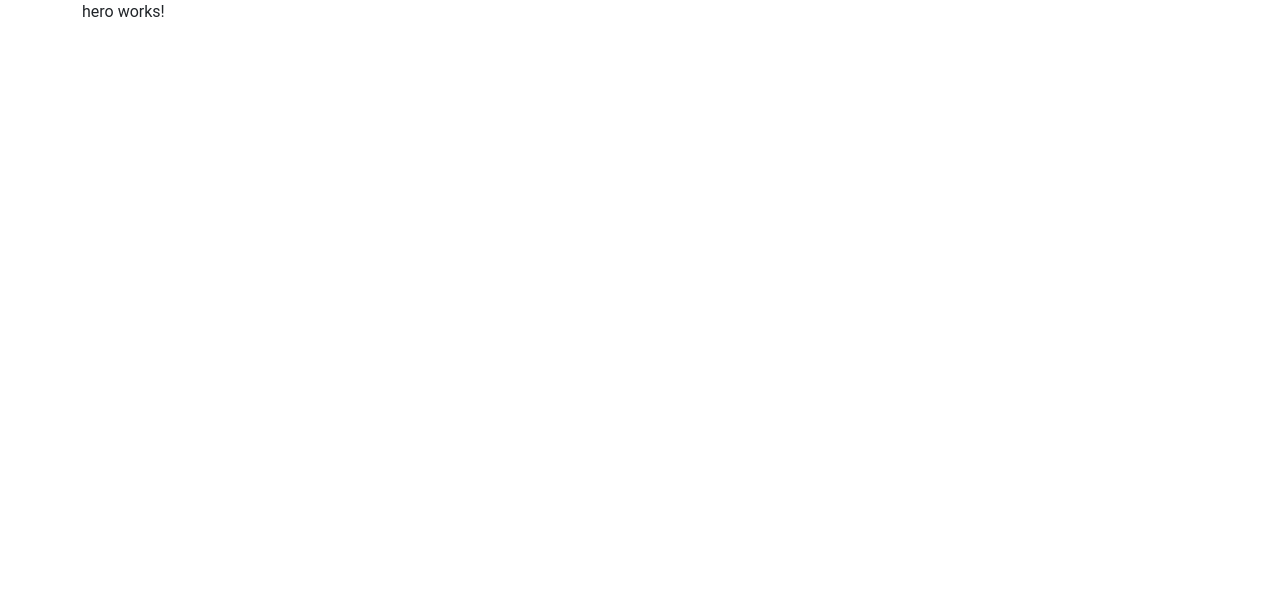
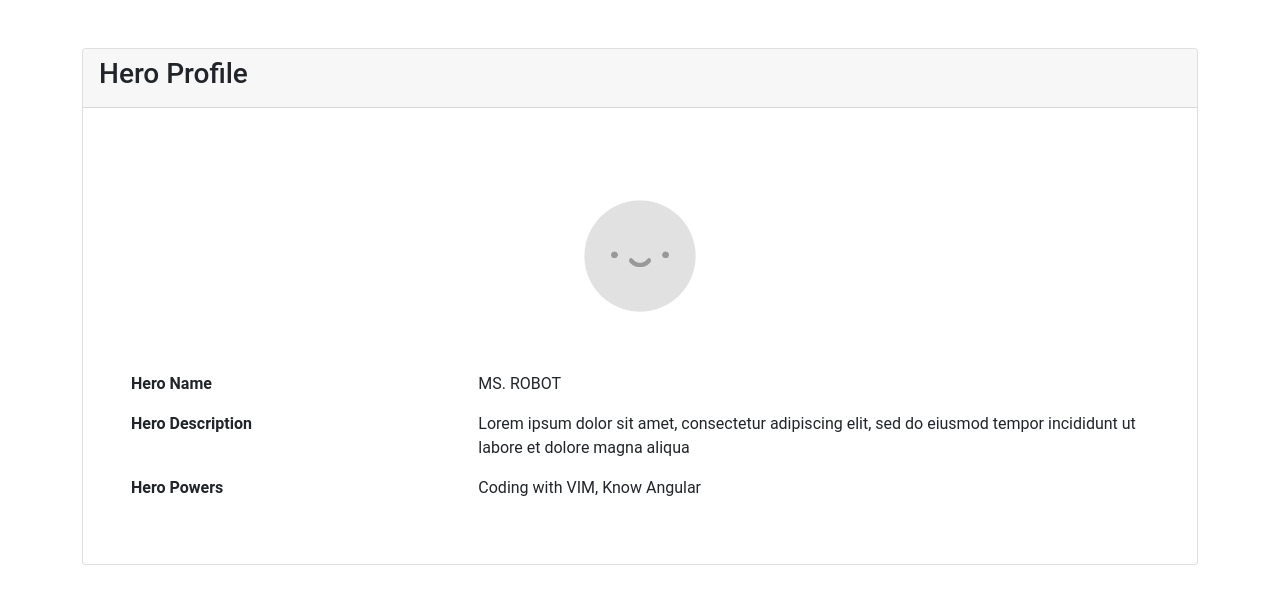
Before and after one commit to maherapi/sary-hero, an Angular app: page /hero/1 in a window 1280 px wide. Shown: the top 604 px of the page. Built offline with nearby package versions, Linux system fonts and the light colour scheme.

Commit message:
hero page

```diff
--- a/src/app/pages/all-heros/all-heros.component.html
+++ b/src/app/pages/all-heros/all-heros.component.html
@@ -57,11 +57,11 @@
       </thead>
       <tbody>
         <tr *ngFor="let hero of displayedHeros; let i = index">
-          <th scope="row">{{ i + 1 }}</th>
-          <td>
-            <button class="btn" (click)="goToHero(hero)">
-              {{ hero.name }}
-            </button>
+          <th scope="row">
+            {{ i + 1 }}
+          </th>
+          <td [routerLink]="'/hero/' + hero.id" [style.cursor]="'pointer'">
+            {{ hero.name }}
           </td>
           <td>{{ hero.powers }}</td>
           <td>
--- a/src/app/pages/all-heros/all-heros.component.ts
+++ b/src/app/pages/all-heros/all-heros.component.ts
@@ -42,10 +42,7 @@ export class AllHerosComponent implements OnInit, OnDestroy {
   ngOnInit(): void {
     this.heros$ = this.heroService.getHeros();
     this.herosSubscription = this.heros$.subscribe((hs) => {
-      this.displayedHeros = hs.map((h) => ({
-        ...h,
-        powers: h.sourcePowers?.map((p) => p.power).join(', ') || '',
-      }));
+      this.displayedHeros = hs;
       this.sortHeros('name');
       this.heros = this.displayedHeros;
       console.log(this.heros);
@@ -87,10 +84,6 @@ export class AllHerosComponent implements OnInit, OnDestroy {
     });
   }
 
-  goToHero(hero: IHero) {
-    this.router.navigateByUrl(`/hero/${hero.id}`);
-  }
-
   rate(hero: IHero, rate: number) {
     this.heroService.rateHero(hero.id, rate);
   }
--- a/src/app/pages/hero/hero.component.html
+++ b/src/app/pages/hero/hero.component.html
@@ -1 +1,30 @@
-<p>hero works!</p>
+<div class="card animate__animated animate__fadeInUp my-5">
+  <div class="card-header">
+    <div class="card-title">
+      <h3>Hero Profile</h3>
+    </div>
+  </div>
+  <div class="card-body p-5">
+    <div class="d-flex justify-content-center">
+      <img src="/assets/default-avatar.png" alt="" width="200" height="200" />
+    </div>
+    <div *ngIf="(hero$ | async)?.name" class="row my-3">
+      <div class="col-12 col-md-4 fw-bold">Hero Name</div>
+      <div class="col-12 col-md-8">
+        {{ (hero$ | async)?.name }}
+      </div>
+    </div>
+    <div *ngIf="(hero$ | async)?.description" class="row my-3">
+      <div class="col-12 col-md-4 fw-bold">Hero Description</div>
+      <div class="col-12 col-md-8">
+        {{ (hero$ | async)?.description }}
+      </div>
+    </div>
+    <div *ngIf="(hero$ | async)?.powers" class="row my-3">
+      <div class="col-12 col-md-4 fw-bold">Hero Powers</div>
+      <div class="col-12 col-md-8">
+        {{ (hero$ | async)?.powers }}
+      </div>
+    </div>
+  </div>
+</div>
--- a/src/app/pages/hero/hero.component.ts
+++ b/src/app/pages/hero/hero.component.ts
@@ -1,15 +1,29 @@
 import { Component, OnInit } from '@angular/core';
+import {
+  ActivatedRoute,
+  ActivatedRouteSnapshot,
+  Router,
+} from '@angular/router';
+import { Observable, of } from 'rxjs';
+import { IHero } from 'src/app/models/hero.interface';
+import { HeroService } from 'src/app/services/hero.service';
 
 @Component({
   selector: 'app-hero',
   templateUrl: './hero.component.html',
-  styleUrls: ['./hero.component.scss']
+  styleUrls: ['./hero.component.scss'],
 })
 export class HeroComponent implements OnInit {
-
-  constructor() { }
+  hero$: Observable<IHero | undefined> = of();
+  constructor(
+    private heroService: HeroService,
+    private route: ActivatedRoute
+  ) {}
 
   ngOnInit(): void {
+    const { id } = this.route.snapshot.params;
+    this.hero$ = this.heroService.getHero(+id);
   }
 
+  objectKeys = Object.keys
 }
--- a/src/app/services/hero.service.ts
+++ b/src/app/services/hero.service.ts
@@ -11,9 +11,17 @@ export class HeroService {
   private heros$: Observable<IHero[]> = this.herosSubject.asObservable();
 
   constructor(private http: HttpClient) {
+
+    // getting data from API (mimic)
     this.http
       .get<IHero[]>('/assets/fake-data/heros.json')
       .toPromise()
+      .then((d) =>
+        (d || []).map((h) => ({
+          ...h,
+          powers: h.sourcePowers?.map((p) => p.power).join(', ') || '',
+        }))
+      )
       .then((d) => this.herosSubject.next(d || []));
   }
 
```
Also changed, not shown: src/assets/default-avatar.png (added).
